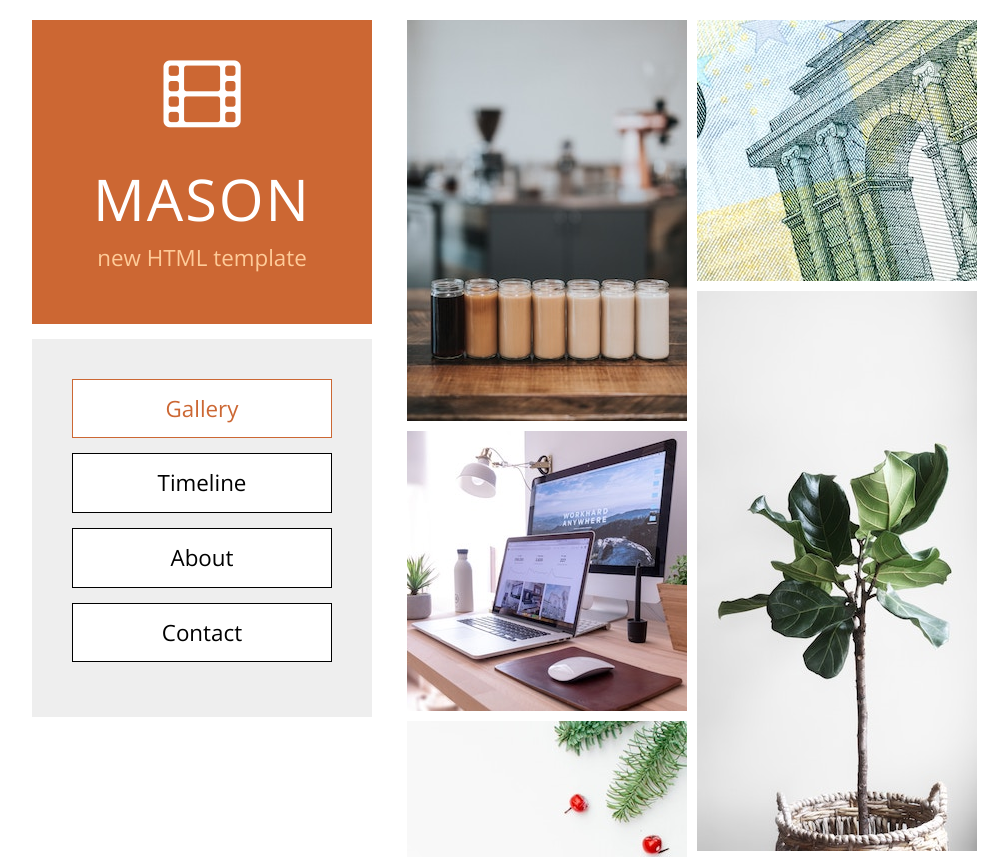
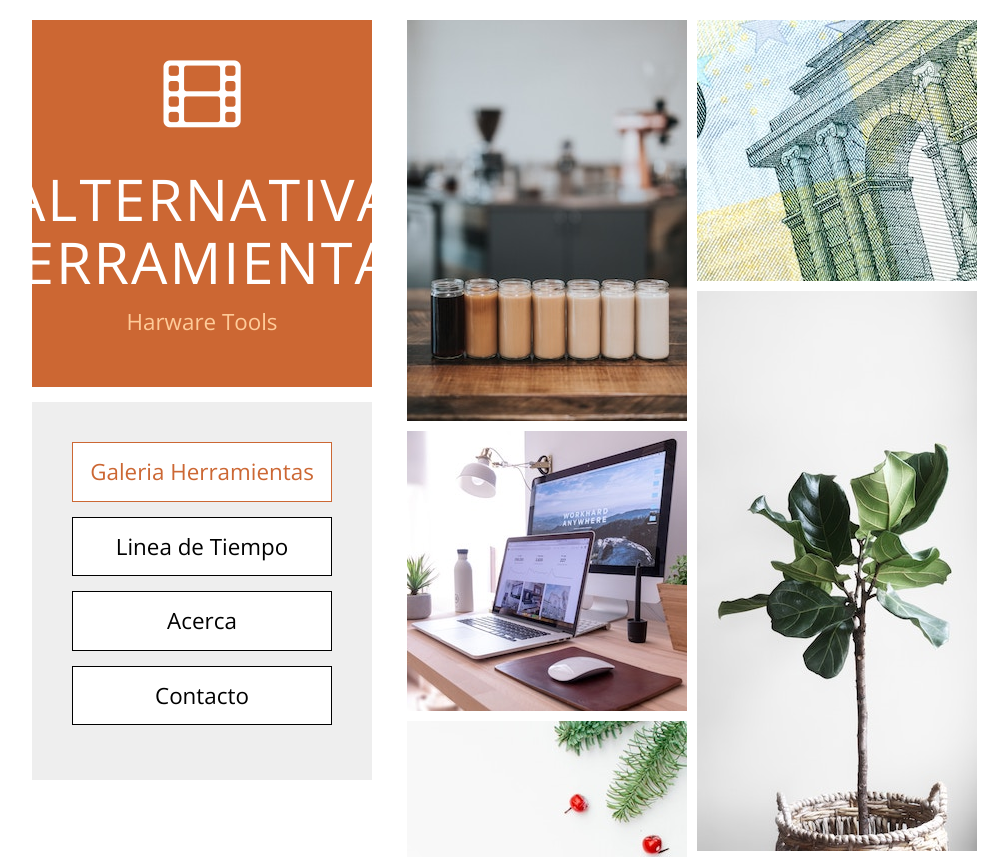
Before and after one commit to carlosadriangarcia1978/Alternativa.Herramientas, a plain HTML site: page index.html in a window 1280 px wide. Shown: the top 857 px of the page, without its empty margins (23-1031 px from the left). Drawn offline with nearby package versions, Linux system fonts and the light colour scheme.

Commit message:
Update index.html

```diff
--- a/index.html
+++ b/index.html
@@ -33,19 +33,19 @@ http://www.tooplate.com/view/2094-mason
                     <section id="welcome" class="tm-content-box tm-banner margin-b-15">
                         <div class="tm-banner-inner">
                             <i class="fa fa-film fa-4x margin-b-40"></i>
-                            <h1 class="tm-banner-title">Mason</h1>
-                            <p class="tm-banner-subtitle">new HTML template</p>
+                            <h1 class="tm-banner-title">Alternativa Herramientas</h1>
+                            <p class="tm-banner-subtitle">Harware Tools</p>
                         </div>
                     </section>
                     <nav class="tm-main-nav">
                         <ul class="tm-main-nav-ul">
-                            <li class="tm-nav-item"><a href="index.html" class="tm-nav-item-link tm-button active">Gallery</a>
+                            <li class="tm-nav-item"><a href="index.html" class="tm-nav-item-link tm-button active">Galeria Herramientas</a>
                             </li>
-                            <li class="tm-nav-item"><a href="timeline.html" class="tm-nav-item-link tm-button">Timeline</a>
+                            <li class="tm-nav-item"><a href="timeline.html" class="tm-nav-item-link tm-button">Linea de Tiempo</a>
                             </li>
-                            <li class="tm-nav-item"><a href="about.html" class="tm-nav-item-link tm-button">About</a>
+                            <li class="tm-nav-item"><a href="about.html" class="tm-nav-item-link tm-button">Acerca</a>
                             </li>
-                            <li class="tm-nav-item"><a href="contact.html" class="tm-nav-item-link tm-button">Contact</a>
+                            <li class="tm-nav-item"><a href="contact.html" class="tm-nav-item-link tm-button">Contacto</a>
                             </li>
                         </ul>
                     </nav>
```
